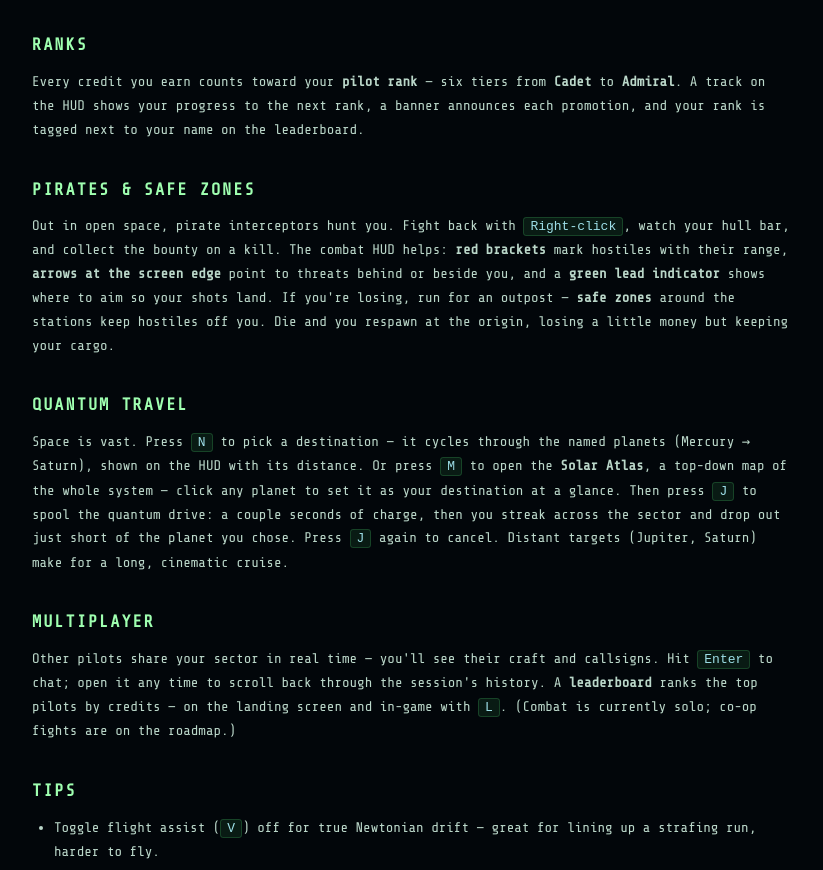
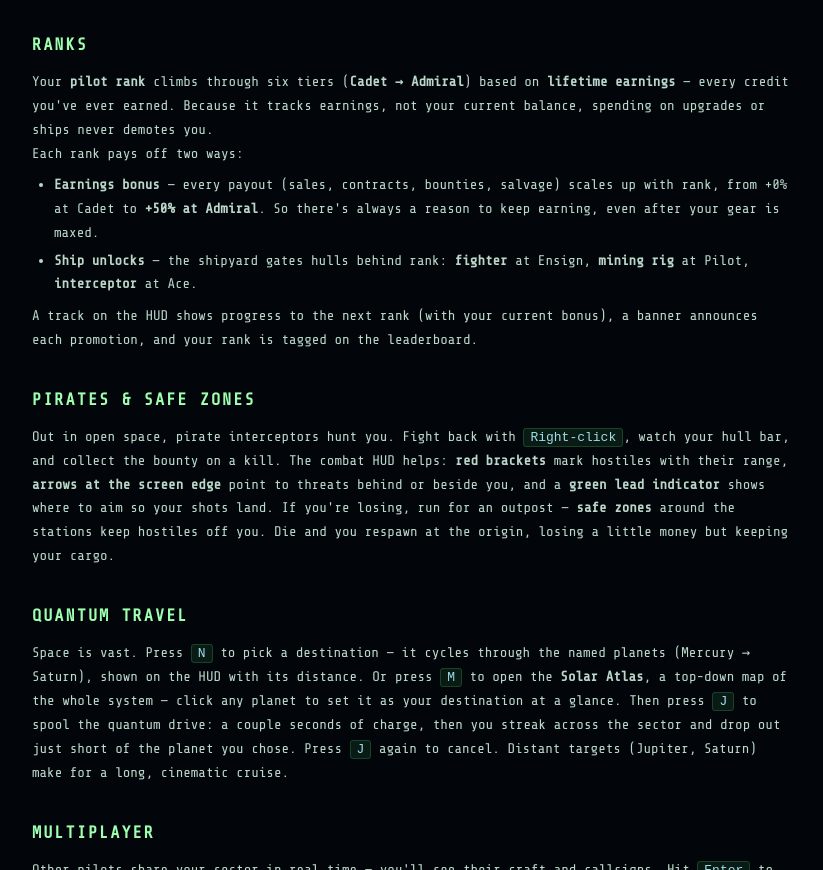
Before and after one commit to huiung/claude-citizen, a website built with Vite: page wiki.html in a window 1280 px wide. Shown: the part 1847-2717 px from the top of the page, without its empty margins (228-1051 px from the left). Built offline with nearby package versions, Linux system fonts and the light colour scheme.

Commit message:
docs: rank rewards in README + wiki (earnings bonus, ship unlocks, lifetime-earned)
Document that rank tracks lifetime earnings (no demotion on spend), the +0%->+50%
earnings bonus, and rank-gated ship unlocks. Bump test count 138 -> 145.

```diff
--- a/wiki.html
+++ b/wiki.html
@@ -93,7 +93,13 @@
     </table>
 
     <h2>RANKS</h2>
-    <p>Every credit you earn counts toward your <strong>pilot rank</strong> — six tiers from <strong>Cadet</strong> to <strong>Admiral</strong>. A track on the HUD shows your progress to the next rank, a banner announces each promotion, and your rank is tagged next to your name on the leaderboard.</p>
+    <p>Your <strong>pilot rank</strong> climbs through six tiers (<strong>Cadet → Admiral</strong>) based on <strong>lifetime earnings</strong> — every credit you've ever earned. Because it tracks earnings, not your current balance, spending on upgrades or ships never demotes you.</p>
+    <p>Each rank pays off two ways:</p>
+    <ul>
+      <li><strong>Earnings bonus</strong> — every payout (sales, contracts, bounties, salvage) scales up with rank, from +0% at Cadet to <strong>+50% at Admiral</strong>. So there's always a reason to keep earning, even after your gear is maxed.</li>
+      <li><strong>Ship unlocks</strong> — the shipyard gates hulls behind rank: <strong>fighter</strong> at Ensign, <strong>mining rig</strong> at Pilot, <strong>interceptor</strong> at Ace.</li>
+    </ul>
+    <p>A track on the HUD shows progress to the next rank (with your current bonus), a banner announces each promotion, and your rank is tagged on the leaderboard.</p>
 
     <h2>PIRATES &amp; SAFE ZONES</h2>
     <p>Out in open space, pirate interceptors hunt you. Fight back with <kbd>Right-click</kbd>, watch your hull bar, and collect the bounty on a kill. The combat HUD helps: <strong>red brackets</strong> mark hostiles with their range, <strong>arrows at the screen edge</strong> point to threats behind or beside you, and a <strong>green lead indicator</strong> shows where to aim so your shots land. If you're losing, run for an outpost — <strong>safe zones</strong> around the stations keep hostiles off you. Die and you respawn at the origin, losing a little money but keeping your cargo.</p>
```
Also changed, not shown: README.md.
